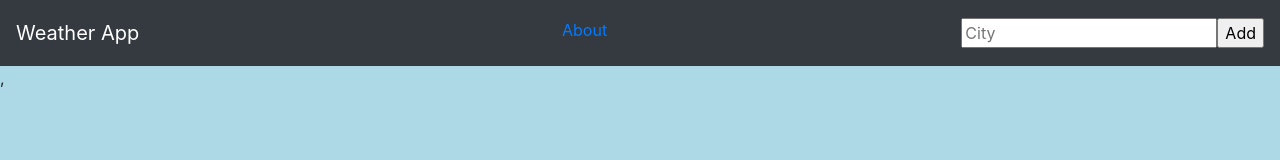
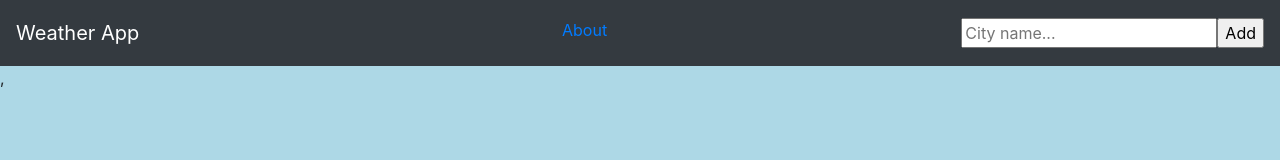
Before and after one commit to NachoHotz/weather-app, a React (Create React App) app: page / in a window 1280 px wide. Shown: the top 160 px of the page. Built offline with nearby package versions, Linux system fonts and the light colour scheme.

Commit message:
Modify searchbar placeholder

```diff
--- a/src/components/SearchBar.jsx
+++ b/src/components/SearchBar.jsx
@@ -13,7 +13,7 @@ export default function SearchBar({ onSearch }) {
     >
       <input
         type="text"
-        placeholder="City"
+        placeholder="City name..."
         value={city}
         onChange={(e) => setCity(e.target.value)}
       />
```
